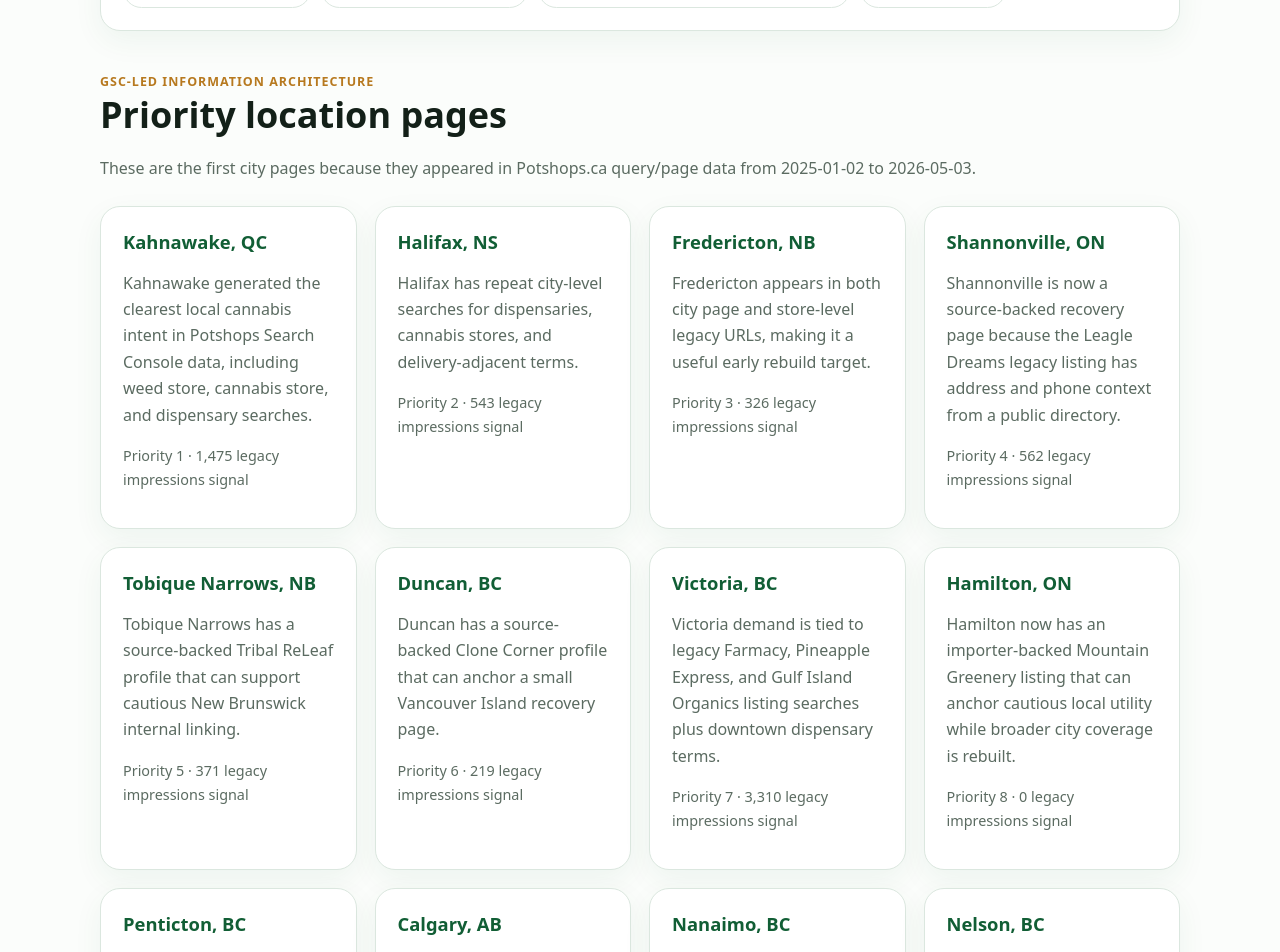
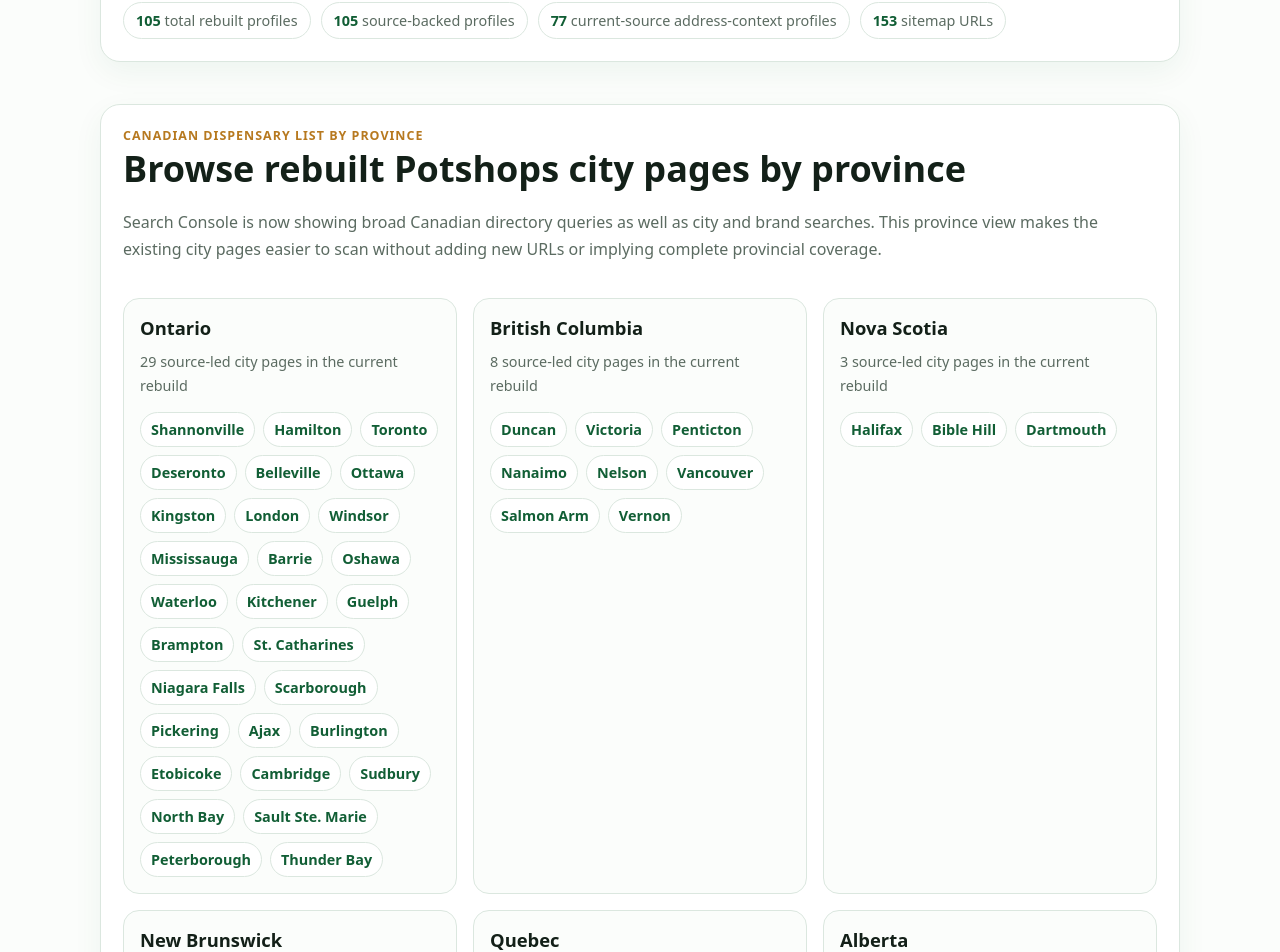
Before and after one commit to tomwattsca/potshops, a Next.js app: page / in a window 1280 px wide. Shown: the part 1180-2132 px from the top of the page. Built offline with nearby package versions, Linux system fonts and the light colour scheme; no server answers.

Commit message:
Improve Potshops homepage province browsing

```diff
--- a/app/globals.css
+++ b/app/globals.css
@@ -59,6 +59,14 @@
 .stats-row strong { color:var(--green); }
 @media (max-width: 860px) { .signal-grid { grid-template-columns:1fr; } }
 
+.province-directory-panel { display:grid; gap:20px; margin:0 0 42px; }
+.province-grid { display:grid; grid-template-columns:repeat(3,minmax(0,1fr)); gap:16px; }
+.province-card { display:flex; flex-direction:column; gap:10px; }
+.province-card h3, .province-card p { margin:0; }
+.province-links { display:flex; flex-wrap:wrap; gap:8px; margin-top:4px; }
+.province-links a { border:1px solid var(--line); border-radius:999px; padding:7px 10px; background:white; font-size:.9rem; font-weight:700; }
+@media (max-width: 860px) { .province-grid { grid-template-columns:1fr; } }
+
 .location-proof-card { display:grid; gap:18px; }
 .profile-grid { display:grid; gap:16px; grid-template-columns:repeat(auto-fit,minmax(270px,1fr)); }
 .profile-card { border:1px solid var(--line); border-radius:16px; padding:16px; background:#fbfdfb; }
--- a/app/page.tsx
+++ b/app/page.tsx
@@ -10,6 +10,22 @@
 const gscVisibleCategories = gscVisibleCategorySlugs.map((slug) => getCategory(slug)).filter((category) => Boolean(category));
 const sourceBackedListingCount = listingSeeds.filter((listing) => listing.sourceName).length;
 const currentSourceListingCount = listingSeeds.filter((listing) => listing.verificationStatus === 'current_source').length;
+const provinceNames: Record<string, string> = {
+  AB: 'Alberta',
+  BC: 'British Columbia',
+  NB: 'New Brunswick',
+  NS: 'Nova Scotia',
+  ON: 'Ontario',
+  QC: 'Quebec',
+};
+const provinceOrder = ['ON', 'BC', 'NS', 'NB', 'QC', 'AB'];
+const locationsByProvince = provinceOrder
+  .map((province) => ({
+    province,
+    name: provinceNames[province],
+    locations: priorityLocations.filter((location) => location.province === province),
+  }))
+  .filter((group) => group.locations.length > 0);
 
 export default function Home() {
   return (
@@ -18,7 +34,7 @@
         <div className="hero-inner">
           <div className="eyebrow">Canadian cannabis directory rebuild</div>
           <h1>Find Canadian cannabis stores by city, province, and legacy Potshops demand.</h1>
-          <p className="lede">Potshops.ca is being rebuilt from scratch using Google Search Console evidence from the old site. The first launch focuses on the locations and store pages that already showed search demand.</p>
+          <p className="lede">Potshops.ca is being rebuilt from scratch as a source-backed Canadian dispensary list using Google Search Console evidence from the old site. Start by province, city, or profile, and treat every page as directory context rather than a claim about current menus, stock, delivery, or hours.</p>
           <div className="cta-row">
             <a className="button" href="#locations">Browse priority cities</a>
             <Link className="button secondary" href="/updates" data-event="listing_update_click" data-cta-location="home_hero">Suggest a listing update</Link>
@@ -66,10 +82,32 @@
           </div>
         </section>
 
+        <section className="card province-directory-panel" aria-labelledby="province-directory">
+          <div>
+            <div className="eyebrow">Canadian dispensary list by province</div>
+            <h2 id="province-directory">Browse rebuilt Potshops city pages by province</h2>
+            <p>Search Console is now showing broad Canadian directory queries as well as city and brand searches. This province view makes the existing city pages easier to scan without adding new URLs or implying complete provincial coverage.</p>
+          </div>
+          <div className="province-grid">
+            {locationsByProvince.map((group) => (
+              <article className="mini-card province-card" key={group.province}>
+                <h3>{group.name}</h3>
+                <p className="meta">{group.locations.length} source-led city page{group.locations.length === 1 ? '' : 's'} in the current rebuild</p>
+                <div className="province-links">
+                  {group.locations.map((location) => (
+                    <Link key={location.slug} href={`/locations/${location.slug}`}>{location.city}</Link>
+                  ))}
+                </div>
+              </article>
+            ))}
+          </div>
+          <p className="source-excerpt"><strong>Source limit:</strong> this is a rebuilt directory map, not a guarantee that every city has complete coverage or that any listed business is currently operating.</p>
+        </section>
+
         <section id="locations">
           <div className="eyebrow">GSC-led information architecture</div>
           <h2>Priority location pages</h2>
-          <p>These are the first city pages because they appeared in Potshops.ca query/page data from 2025-01-02 to 2026-05-03.</p>
+          <p>These are the first city pages because they appeared in Potshops.ca query/page data from 2025-01-02 to 2026-05-03 or because official public-source rows support a cautious local directory page.</p>
           <div className="grid">
             {priorityLocations.map((location) => (
               <article className="card" key={location.slug}>
```
